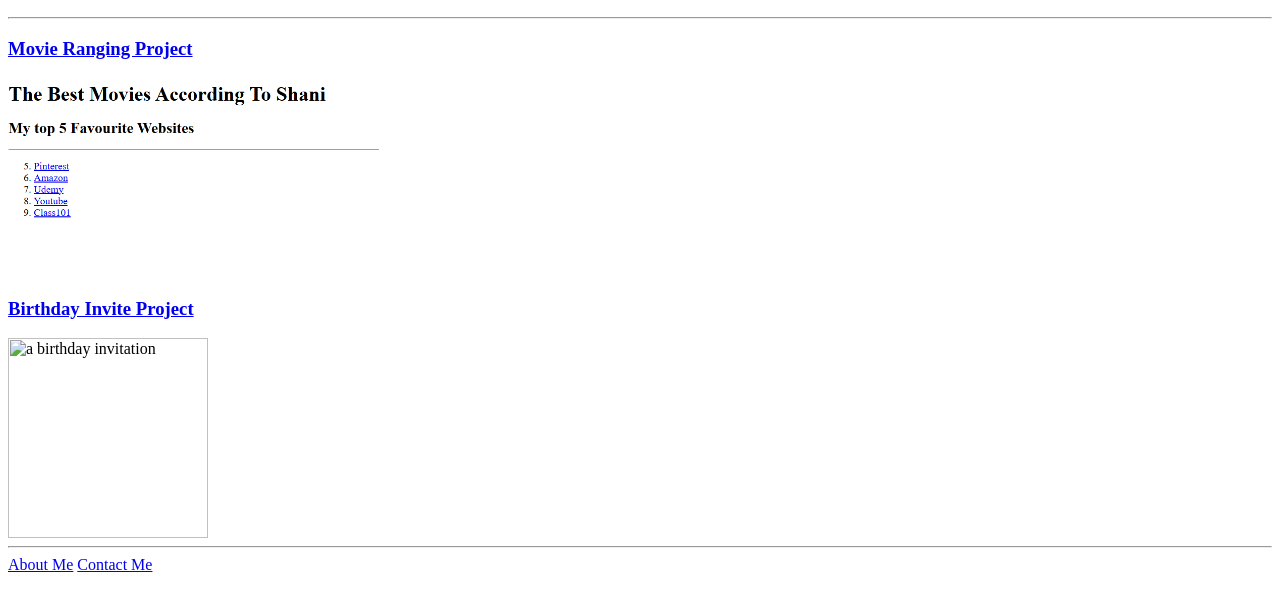
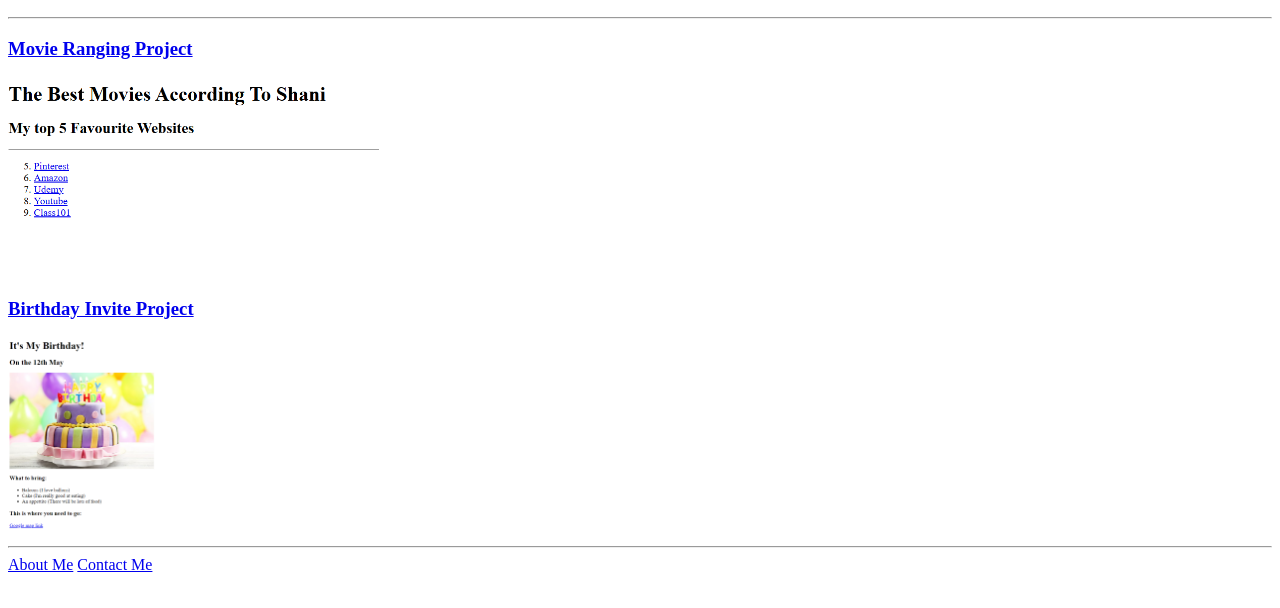
Before and after one commit to codebyskim/html-portfolio, a plain HTML site: page index.html in a window 1280 px wide. Shown: the part 96-704 px from the top of the page. Drawn offline with Linux system fonts and the light colour scheme.

Commit message:
Update index.html

```diff
--- a/index.html
+++ b/index.html
@@ -18,7 +18,7 @@
     />
     <h3><a href="./public/Birthdayproject.html">Birthday Invite Project</a></h3>
     <img
-      src="./assets/images/Birthday priject.png"
+      src="./assets/images/Birthday project.png"
       alt="a birthday invitation"
       height="200"
     />
```
